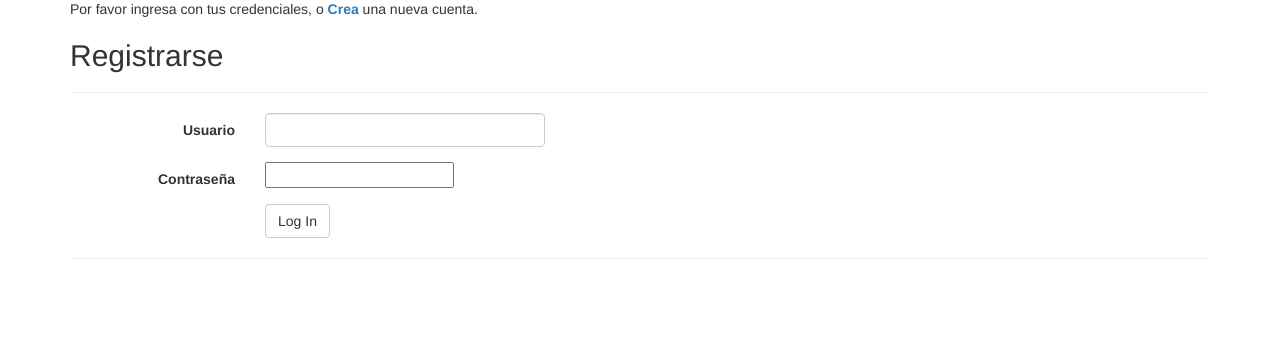
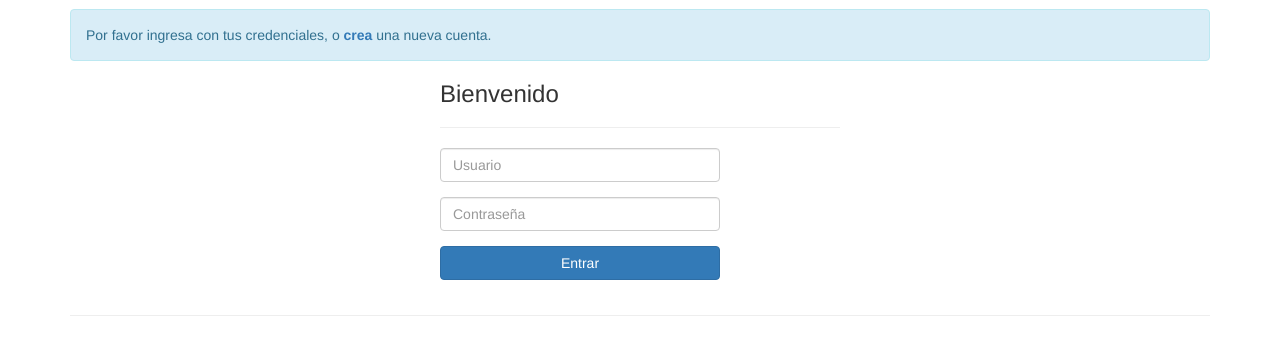
Before and after one commit to diegomichell/BudgetMe, an ASP.NET MVC app: page /Home/Login in a window 1280 px wide. Shown: the part 51-406 px from the top of the page. Run offline with ASP.NET Core 8 and stand-ins for ASP.NET MVC 5, Linux system fonts and the light colour scheme; data that the repository does not hold is empty; the project's own start-up code is not run, and a stand-in starts its controllers and pages; some libraries are stand-ins or nearby versions.

Commit message:
adjust login and register forms design

```diff
--- a/BudgetMe/Content/Site.css
+++ b/BudgetMe/Content/Site.css
@@ -107,3 +107,20 @@ textarea {
     padding: 15px;
     border-radius: 8px;
 }
+
+.mt-10 {
+    margin-top: 10px;
+}
+
+.login-form {
+    margin-left: auto;
+    margin-right: auto;
+    width: 400px;
+}
+
+.form {
+    display: flex;
+    flex-direction: column;
+    align-content: center;
+    justify-content: center;
+}
--- a/BudgetMe/Views/Home/Index.cshtml
+++ b/BudgetMe/Views/Home/Index.cshtml
@@ -4,7 +4,7 @@
     var resume = ViewBag.resume as BudgetMe.ViewModels.ResumeViewModel;
 
     <div class="resume">
-        <h3 class="section-title">Vista Resumida</h3>
+        <h3 class="section-title">Resumen</h3>
         <hr />
         <div class="resume-container">
             <div class="col-md-3">
--- a/BudgetMe/Views/Home/Login.cshtml
+++ b/BudgetMe/Views/Home/Login.cshtml
@@ -1,41 +1,40 @@
 @model BudgetMe.ViewModels.LoginViewModel
 
-<p>
-    Por favor ingresa con tus credenciales, o <b>@Html.ActionLink("Crea", "Register")</b> una nueva cuenta.
+<p class="alert alert-info mt-10">
+    Por favor ingresa con tus credenciales, o <b>@Html.ActionLink("crea", "Register")</b> una nueva cuenta.
 </p>
 @{
-    ViewBag.Title = "Registrarse";
+    ViewBag.Title = "Ingresar";
 }
 
-<h2>Registrarse</h2>
-
+<div class="login-form">
+    <h3 class="form-welcome">Bienvenido</h3>
+    <hr />
     @using (Html.BeginForm())
     {
         @Html.AntiForgeryToken()
 
-    <div class="form-horizontal">
-        <hr />
+        <div class="form-horizontal form">
             @Html.ValidationSummary(true, "", new { @class = "text-danger" })
             <div class="form-group">
-            @Html.LabelFor(model => model.UserName, htmlAttributes: new { @class = "control-label col-md-2" })
-            <div class="col-md-10">
-                @Html.EditorFor(model => model.UserName, new { htmlAttributes = new { @class = "form-control" } })
+                <div class="col-md-12">
+                    @Html.EditorFor(model => model.UserName, new { htmlAttributes = new { @class = "form-control", placeholder = "Usuario" } })
                     @Html.ValidationMessageFor(model => model.UserName, "", new { @class = "text-danger" })
                 </div>
             </div>
 
             <div class="form-group">
-            @Html.LabelFor(model => model.Password, htmlAttributes: new { @class = "control-label col-md-2" })
-            <div class="col-md-10">
-                @Html.PasswordFor(model => model.Password, new { htmlAttributes = new { @class = "form-control" } })
+                <div class="col-md-12">
+                    @Html.PasswordFor(model => model.Password, htmlAttributes: new { @class = "form-control", placeholder = "Contraseña" })
                     @Html.ValidationMessageFor(model => model.Password, "", new { @class = "text-danger" })
                 </div>
             </div>
 
             <div class="form-group">
-            <div class="col-md-offset-2 col-md-10">
-                <input type="submit" value="Log In" class="btn btn-default" />
+                <div class="col-md-12">
+                    <input type="submit" value="Entrar" class="btn btn-primary btn-block" />
                 </div>
             </div>
         </div>
     }
+</div>
--- a/BudgetMe/Views/Transactions/Delete.cshtml
+++ b/BudgetMe/Views/Transactions/Delete.cshtml
@@ -64,7 +64,7 @@
         @Html.AntiForgeryToken()
 
         <div class="form-actions no-color">
-            <input type="submit" value="Delete" class="btn btn-default" /> |
+            <input type="submit" value="Borrar" class="btn btn-danger" /> |
             @Html.ActionLink("Regresar", "Index")
         </div>
     }
--- a/BudgetMe/Views/Transactions/Details.cshtml
+++ b/BudgetMe/Views/Transactions/Details.cshtml
@@ -62,6 +62,5 @@
     </dl>
 </div>
 <p>
-    @Html.ActionLink("Editar", "Edit", new { id = Model.Id }) |
     @Html.ActionLink("Regresar", "Index")
 </p>
```
Also changed, not shown: BudgetMe/ViewModels/RegisterViewModel.cs (+6 -4 lines), BudgetMe/Views/Home/Register.cshtml (+6 -6 lines). Lines whose indentation alone changed are shown as unchanged.
